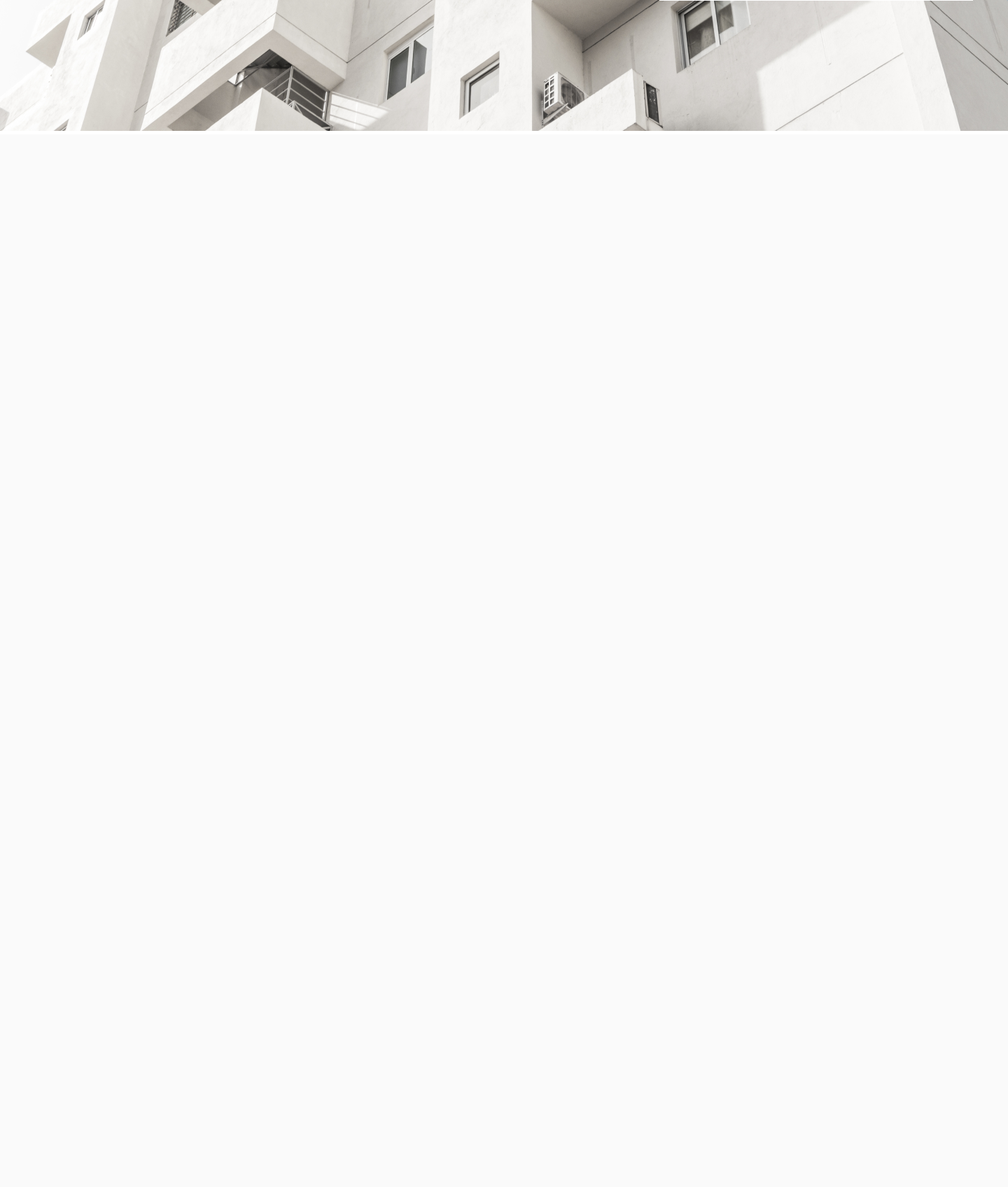
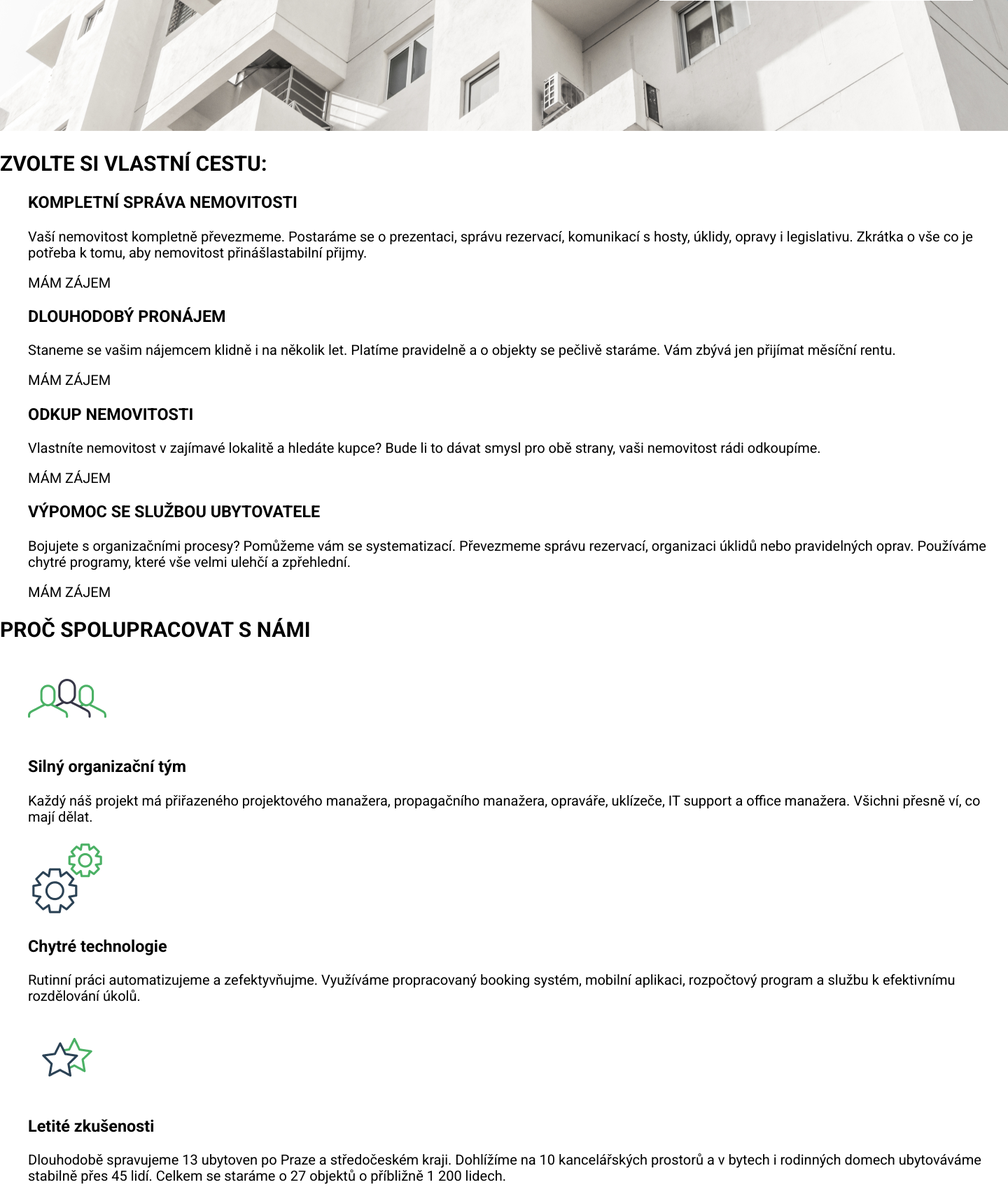
Before and after one commit to IvanSIdIT/BEM, a PHP site: page / in a window 1440 px wide. Shown: the part 845-2541 px from the top of the page at 70% size. Before the commit the page ends 1032 px from the top, so only its background shows below. Run offline with PHP 8.4, Linux system fonts and the light colour scheme.

Commit message:
super upd

```diff
--- a/css/styles.css
+++ b/css/styles.css
@@ -4,6 +4,7 @@
   --primary-elements-color: #4bb165;
   --secondary-elements-color: #f49714;
   --primary-title-color: #3d433f;
+  --secondary-background-color: #f1f1f1;
 }
 /* Tag selectors */
 
@@ -36,8 +37,11 @@ header {
   color: var(--primary-text-color);
 }
 
+.list {
+  list-style: none;
+}
+
 .navigation__list {
-  list-style: none;
   display: flex;
 }
 
--- a/index.html
+++ b/index.html
@@ -39,7 +39,7 @@
           </div>
         </div>
         <nav class="header__nav navigation">
-          <ul class="navigation__list">
+          <ul class="navigation__list list">
             <li class="navigation__item"><a class="link" href="">Služby</a></li>
             <li class="navigation__item"><a class="link" href="">Naše projekty</a></li>
             <li class="navigation__item"><a class="link" href="">O nás</a></li>
@@ -75,12 +75,103 @@
         </form>
       </section>
       <!-- Our services -->
-      <section class="our-services"></section>
+      <section class="our-services">
+        <h2 class="our-services__title">ZVOLTE SI VLASTNÍ CESTU:</h2>
+        <ul class="our-services__list services-list list">
+          <li class="our-services__item">
+            <h3 class="services-list__title">KOMPLETNÍ SPRÁVA NEMOVITOSTI</h3>
+            <p class="services-list__text">
+              Vaší nemovitost kompletně převezmeme. Postaráme se o prezentaci, správu rezervací,
+              komunikací s hosty, úklidy, opravy i legislativu. Zkrátka o vše co je potřeba k tomu,
+              aby nemovitost přinášlastabilní přijmy.
+            </p>
+            <a href="" class="services-list__link link">MÁM ZÁJEM</a>
+          </li>
+          <li class="our-services__item">
+            <h3 class="services-list__title">DLOUHODOBÝ PRONÁJEM</h3>
+            <p class="services-list__text">
+              Staneme se vašim nájemcem klidně i na několik let. Platíme pravidelně a o objekty se
+              pečlivě staráme. Vám zbývá jen přijímat měsíční rentu.
+            </p>
+            <a href="" class="services-list__link link">MÁM ZÁJEM</a>
+          </li>
+          <li class="our-services__item">
+            <h3 class="services-list__title">ODKUP NEMOVITOSTI</h3>
+            <p class="services-list__text">
+              Vlastníte nemovitost v zajímavé lokalitě a hledáte kupce? Bude li to dávat smysl pro
+              obě strany, vaši nemovitost rádi odkoupíme.
+            </p>
+            <a href="" class="services-list__link link">MÁM ZÁJEM</a>
+          </li>
+          <li class="our-services__item">
+            <h3 class="services-list__title">VÝPOMOC SE SLUŽBOU UBYTOVATELE</h3>
+            <p class="services-list__text">
+              Bojujete s organizačními procesy? Pomůžeme vám se systematizací. Převezmeme správu
+              rezervací, organizaci úklidů nebo pravidelných oprav. Používáme chytré programy, které
+              vše velmi ulehčí a zpřehlední.
+            </p>
+            <a href="" class="services-list__link link">MÁM ZÁJEM</a>
+          </li>
+        </ul>
+      </section>
       <!-- Our Benifits -->
-      <section class="our-benifits"></section>
+      <section class="our-benifits">
+        <h2 class="our-benifits__title">PROČ SPOLUPRACOVAT S NÁMI</h2>
+        <ul class="our-benefits__list benefits-list list">
+          <li class="our-benefits__item">
+            <img class="benefits-list_image" src="./images/Men.png" alt="Men icon" />
+            <h3 class="benefits-list__title">Silný organizační tým</h3>
+            <p class="benefits-list__text">
+              Každý náš projekt má přiřazeného projektového manažera, propagačního manažera,
+              opraváře, uklízeče, IT support a office manažera. Všichni přesně ví, co mají dělat.
+            </p>
+          </li>
+          <li class="our-benefits__item">
+            <img class="benefits-list_image" src="./images/Setting.png" alt="Setting icon" />
+            <h3 class="benefits-list__title">Chytré technologie</h3>
+            <p class="benefits-list__text">
+              Rutinní práci automatizujeme a zefektyvňujme. Využíváme propracovaný booking systém,
+              mobilní aplikaci, rozpočtový program a službu k efektivnímu rozdělování úkolů.
+            </p>
+          </li>
+          <li class="our-benefits__item">
+            <img class="benefits-list_image" src="./images/Star.png" alt="star icon" />
+            <h3 class="benefits-list__title">Letité zkušenosti</h3>
+            <p class="benefits-list__text">
+              Dlouhodobě spravujeme 13 ubytoven po Praze a středočeském kraji. Dohlížíme na 10
+              kancelářských prostorů a v bytech i rodinných domech ubytováváme stabilně přes 45
+              lidí. Celkem se staráme o 27 objektů o příbližně 1 200 lidech.
+            </p>
+          </li>
+        </ul>
+      </section>
       <!-- Our projects -->
-      <section class="our-projects"></section>
-    </main>
+      <section class="our-projects">
+        <h2 class="our-projects__title">NAŠE PROJEKTY</h2>
+        <ul>
+          <li class="projets-list__item">
+            <h3 class="projects-list__title">Ubytovna Benešov</h3>
+            <img src="./images/apartments 1.png" alt="" class="projects-list__image" width="380"  height="280px" />
+            <p class="projects-list__text">Lorem Ipsum je demonstrativní výplňový text používaný v tiskařském a knihařském průmyslu. Lorem Ipsum je považováno za standard v této oblasti už od začátku 16. století, kdy dnes neznámý tiskař vzal kusy textu a na jejich základě vytvořil speciální vzorovou knihu. Jeho odkaz nevydržel pouze pět století,</p>
+          </li>
+          <li class="projets-list__item">
+            <h3 class="projects-list__title">Ubytovna Praha 5</h3>
+            <img src="./images/apartments 2.png" alt="" class="projects-list__image" width="380"  height="280px"/>
+            <p class="projects-list__text">Lorem Ipsum je demonstrativní výplňový text používaný v tiskařském a knihařském průmyslu. Lorem Ipsum je považováno za standard v této oblasti už od začátku 16. století, kdy dnes neznámý tiskař vzal kusy textu a na jejich základě vytvořil speciální vzorovou knihu. Jeho odkaz nevydržel pouze pět století,</p>
+          </li>
+          <li class="projets-list__item">
+            <h3 class="projects-list__title">Ubytovna okres Beroun</h3>
+            <img src="./images/apartments 3.png" alt="" class="projects-list__image" width="380"  height="280px"/>
+            <p class="projects-list__text">Lorem Ipsum je demonstrativní výplňový text používaný v tiskařském a knihařském průmyslu. Lorem Ipsum je považováno za standard v této oblasti už od začátku 16. století, kdy dnes neznámý tiskař vzal kusy textu a na jejich základě vytvořil speciální vzorovou knihu. Jeho odkaz nevydržel pouze pět století,</p>
+          </li>
+          <li class="projets-list__item">
+            <h3 class="projects-list__title">Ubytovna Neratovice</h3>
+            <img src="./images/apartments 4.png" alt="" class="projects-list__image" width="380"  height="280px"/>
+            <p class="projects-list__text">Lorem Ipsum je demonstrativní výplňový text používaný v tiskařském a knihařském průmyslu. Lorem Ipsum je považováno za standard v této oblasti už od začátku 16. století, kdy dnes neznámý tiskař vzal kusy textu a na jejich základě vytvořil speciální vzorovou knihu. Jeho odkaz nevydržel pouze pět století,</p>
+          </li>
+        </ul>
+        <a href="" class="our-projects__link link">Více projektů</a>
+      </section>
     <!-- Footer -->
     <footer></footer>
   </body>
```
Also changed, not shown: images/Men.png (added), images/Star.png (added), images/apartments 3.png (added), images/apartments 4.png (added), 1 other file.
